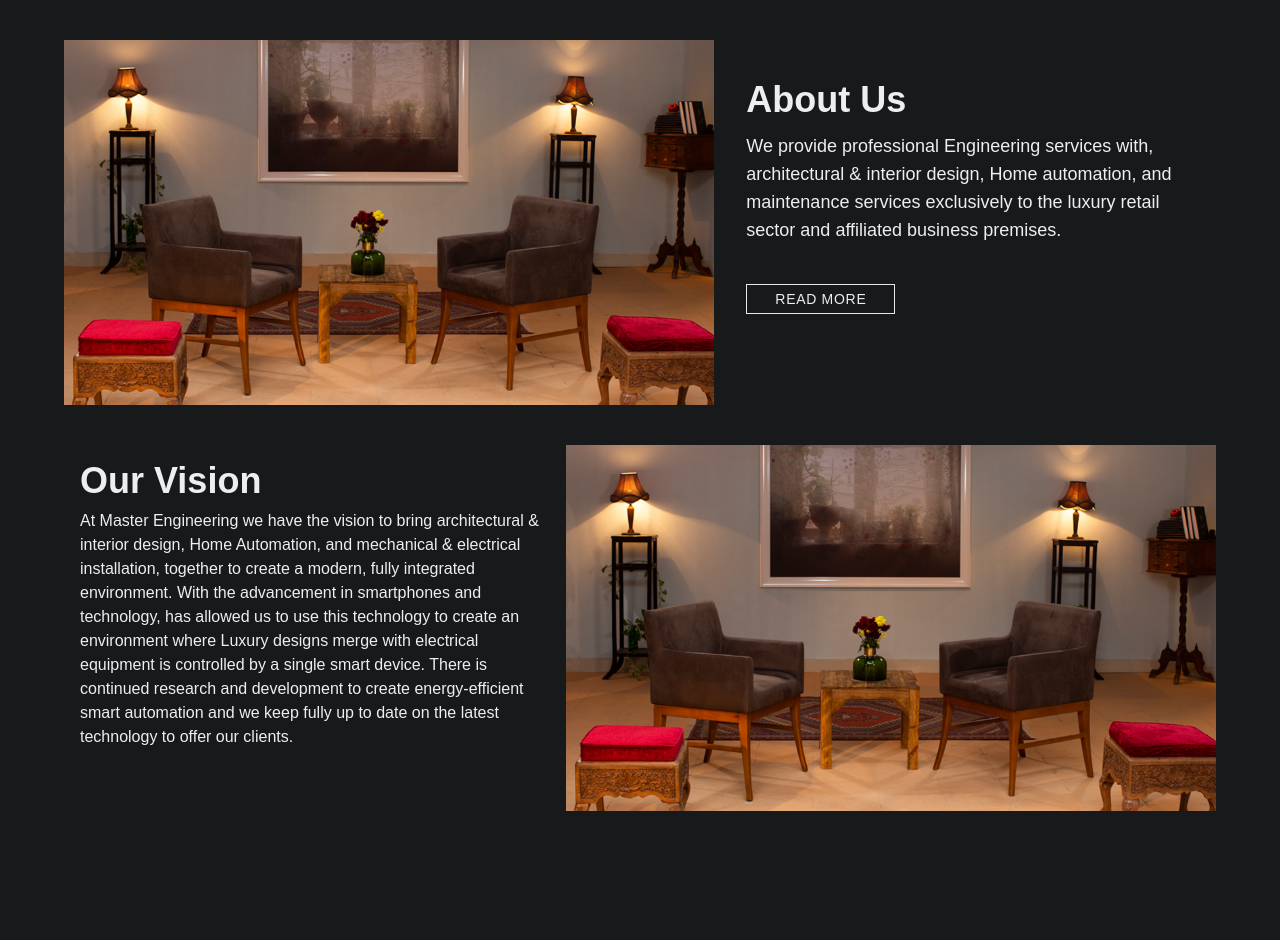
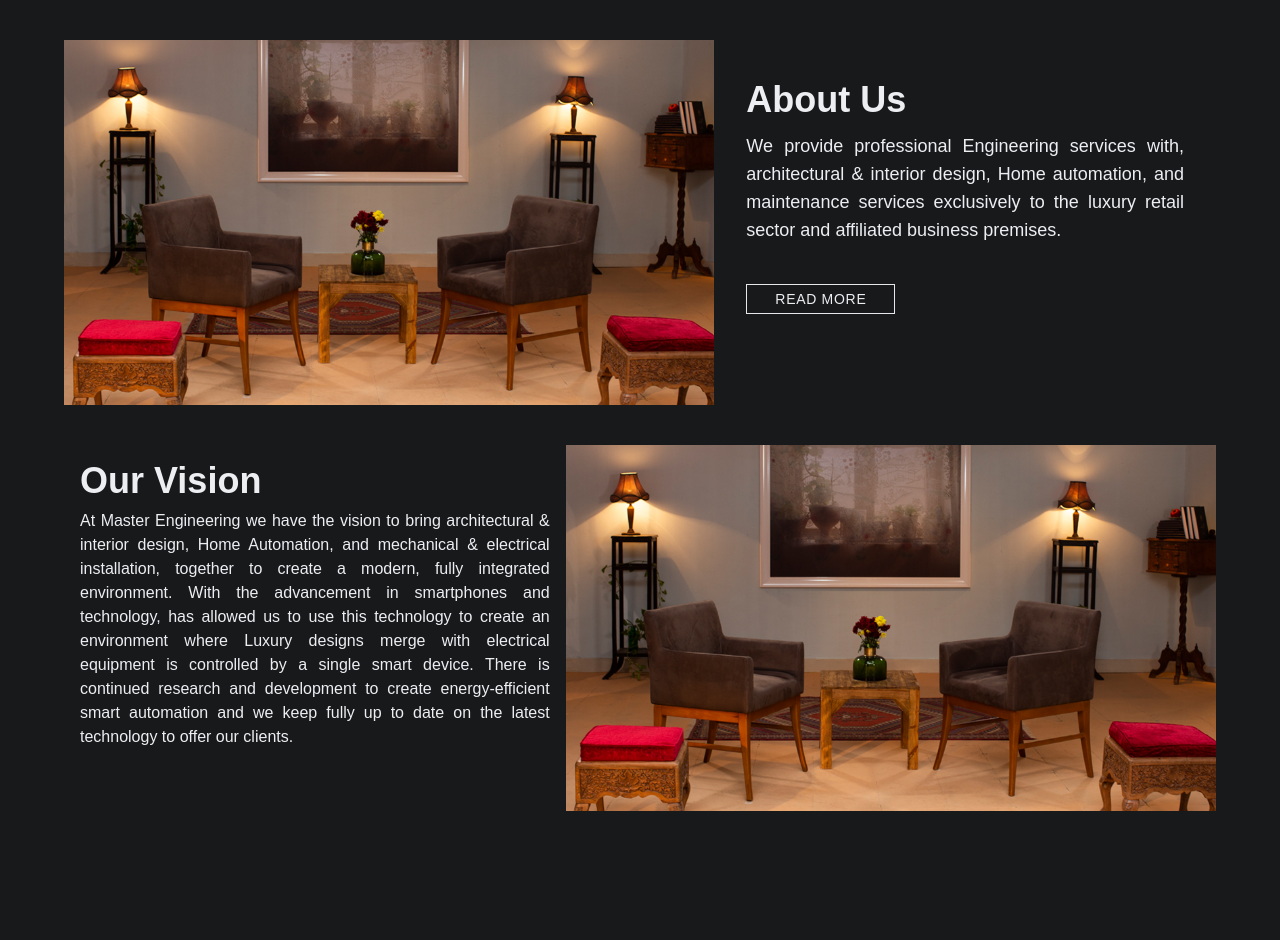
Before and after one commit to parham-mosadeq/infya, a Next.js app: page / in a window 1280 px wide. Shown: the part 840-1780 px from the top of the page. Built offline with nearby package versions, Linux system fonts and the light colour scheme.

Commit message:
add txt justify to home txt's

```diff
--- a/src/components/templates/HomePage.js
+++ b/src/components/templates/HomePage.js
@@ -32,7 +32,7 @@ function HomePage() {
             <div className='pb-10 px-4 lg:pb-0 lg:h-full lg:w-3/4'>
               <div className='text-mainTxtColor py-10 px-4 text-lg '>
                 <h1 className='text-4xl capitalize mb-3 lg:h-full'>about us</h1>
-                <p className='lg:h-full'>
+                <p className='lg:h-full text-justify'>
                   We provide professional Engineering services with,
                   architectural & interior design, Home automation, and
                   maintenance services exclusively to the luxury retail sector
@@ -63,7 +63,7 @@ function HomePage() {
             </div>
             <div className='p-4 text-mainTxtColor lg:w-3/4'>
               <h1 className='text-4xl capitalize pb-2'>Our Vision</h1>
-              <p className=' lg:h-full lg:w-full'>
+              <p className=' lg:h-full lg:w-full text-justify'>
                 At Master Engineering we have the vision to bring architectural
                 & interior design, Home Automation, and mechanical & electrical
                 installation, together to create a modern, fully integrated
```
